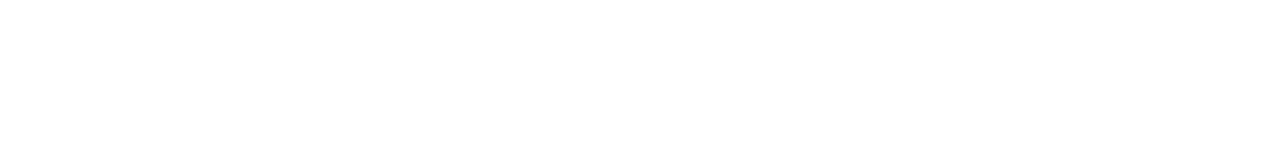
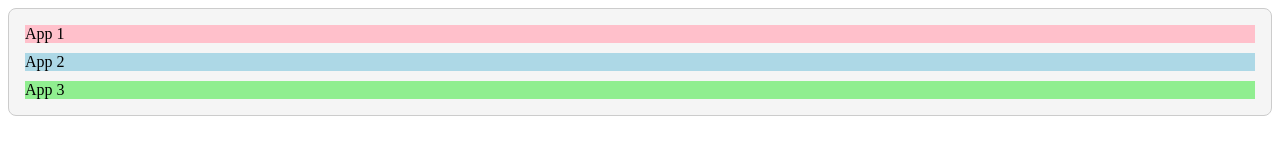
Before and after one commit to IbrahimKhatrii/layr, a plain HTML site: page index.html in a window 1280 px wide. Drawn offline with Linux system fonts and the light colour scheme.

Commit message:
Update index.html

```diff
--- a/index.html
+++ b/index.html
@@ -1 +1,20 @@
-<LAYR 'HOME'>
+<!DOCTYPE html>
+<html lang="en">
+<head>
+    <meta charset="UTF-8">
+    <meta name="viewport" content="width=device-width, initial-scale=1.0">
+
+    <title>Document</title>
+    <script type="module" src="https://ibrahimkhatrii.github.io/layr/views.js"></script>
+
+</head>
+<body>
+
+    <layr-column>
+        <span style="background: pink;">App 1</span>
+        <span style="background: lightblue;">App 2</span>
+        <span style="background: lightgreen;">App 3</span>
+    </layr-column>
+
+</body>
+</html>
```
